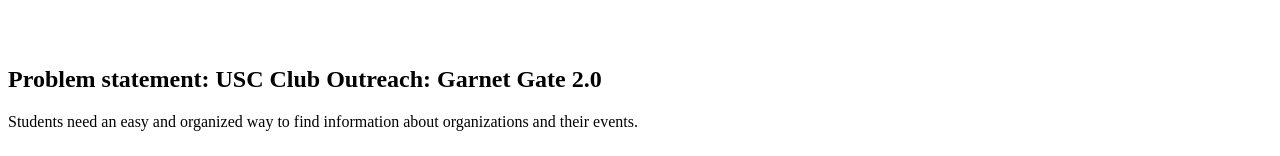
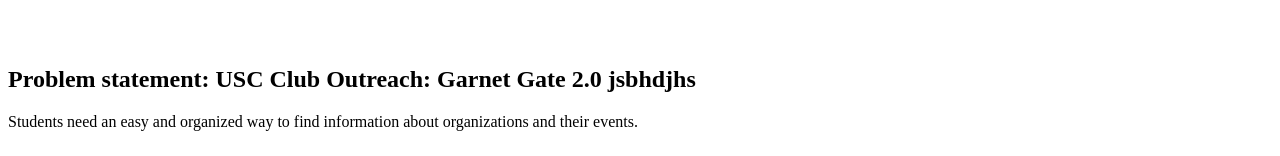
Before and after one commit to sspadaro/sspadaro.github.io, a plain HTML site: page index.html in a window 1280 px wide. Shown: the part 194-350 px from the top of the page. Drawn offline with Linux system fonts and the light colour scheme.

Commit message:
Update index.html

```diff
--- a/index.html
+++ b/index.html
@@ -8,7 +8,7 @@
     <section class="assign">
       <img src="Images/Problem-Statement.jpg" />
       <section class="assign-det">
-        <h2>Problem statement: USC Club Outreach: Garnet Gate 2.0</h2>
+        <h2>Problem statement: USC Club Outreach: Garnet Gate 2.0 jsbhdjhs</h2>
         <p>
             Students need an easy and organized way to find information about organizations and their events.
         </p>
```
